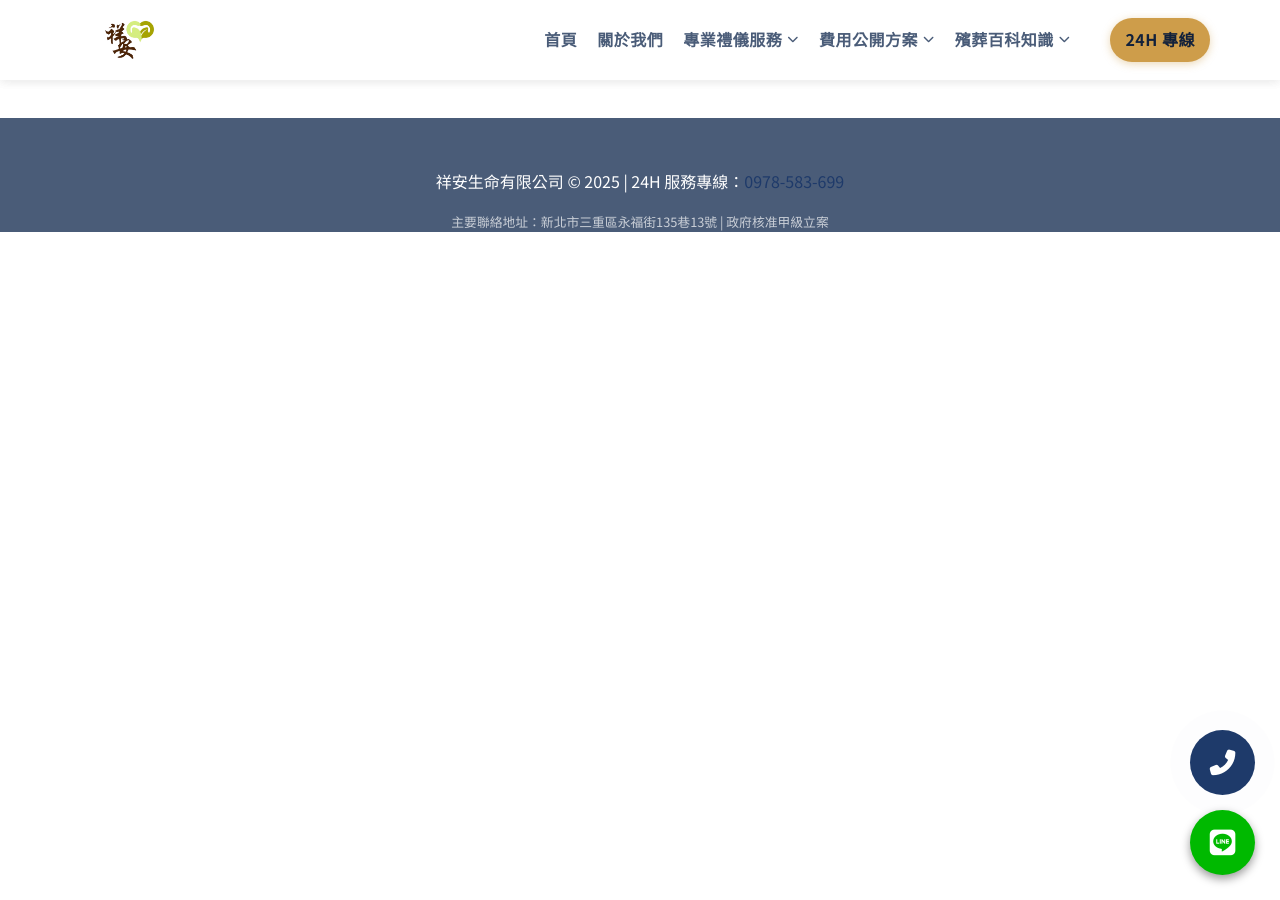
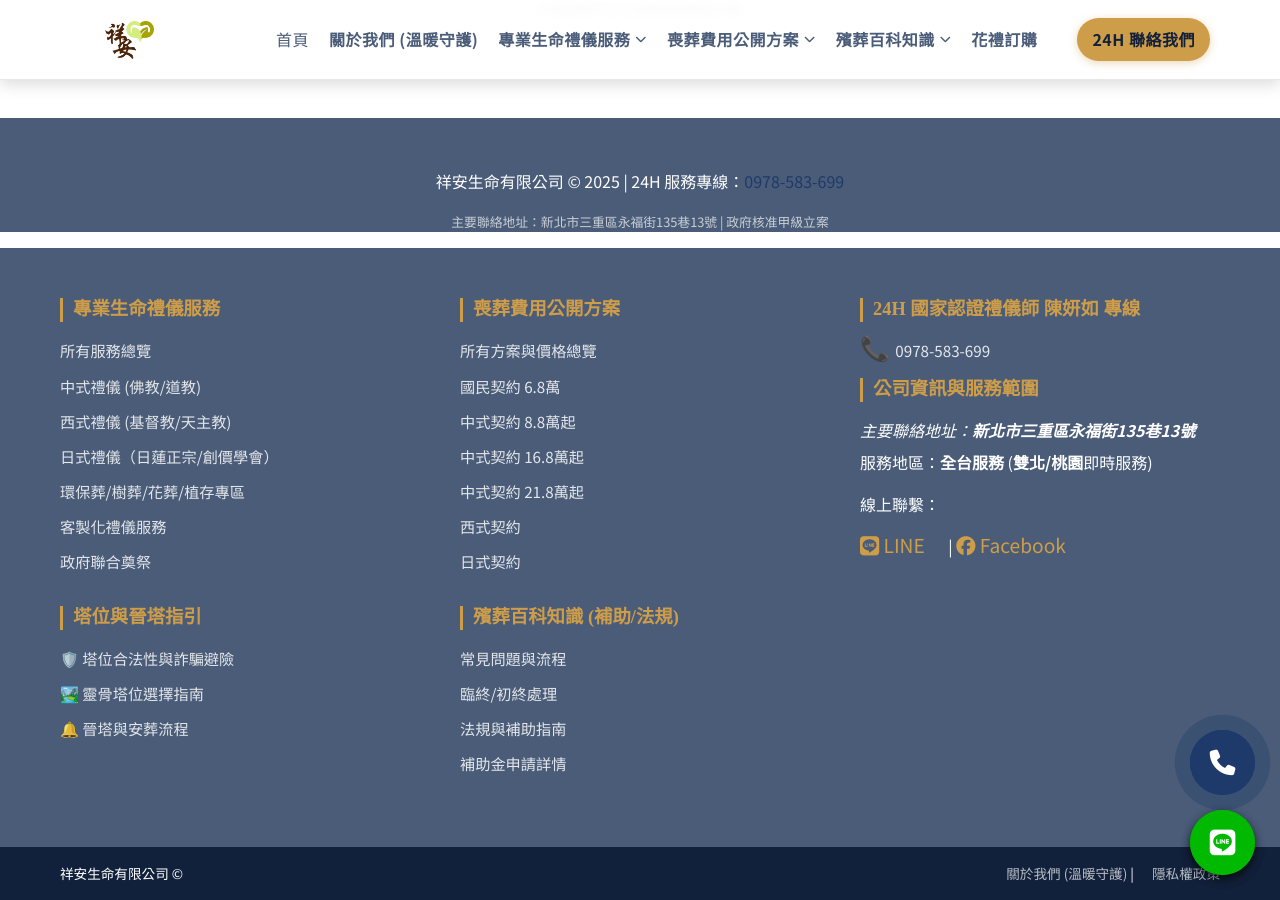
Before and after one commit to Shiangan/Shiangan, a Jekyll site: the page plans.html, which Jekyll copies as it is, in a window 1280 px wide and 900 px high, scrolled down 2520 px. Built offline with Jekyll 4.4.1, drawn with Linux system fonts in a browser that asks for light colours; some web fonts are replaced.

Commit message:
Update plans.html

```diff
--- a/plans.html
+++ b/plans.html
@@ -120,70 +120,6 @@
         </div>
     </header>
 
-<body class="plans-page">
-    <header class="main-header" role="banner">
-        <div class="header-container container">
-            <div class="logo">
-                <a href="index.html" title="祥安生命 - 回到首頁">
-                    <img src="images/logo.png" alt="祥安生命 Logo" class="site-logo">
-                </a>
-            </div>
-
-            <nav class="main-nav" id="main-nav" role="navigation">
-                <ul role="menubar">
-                    <li role="menuitem"><a href="index.html"><strong>首頁</strong></a></li>
-                    <li role="menuitem"><a href="about.html"><strong>關於我們</strong></a></li>
-
-                    <li class="dropdown" role="menuitem" aria-haspopup="true">
-                        <a href="services.html"><strong>專業禮儀服務</strong> <i class="fas fa-chevron-down"></i></a>
-                        <div class="submenu-container">
-                            <ul class="submenu" role="menu">
-                                <li class="submenu-title">宗教禮俗分類</li>
-                                <li><a href="services.html#buddhist-taoist">中式禮儀 (佛/道)</a></li>
-                                <li><a href="services.html#western-etiquette">西式禮儀 (基/天)</a></li>
-                                <li><a href="services.html#japanese-etiquette">日式禮儀 (創價/日蓮)</a></li>
-                                <li class="submenu-separator"></li>
-                                <li class="submenu-title">自然永續葬</li>
-                                <li><a href="services.html#eco-burial">樹葬/海葬/花葬專區</a></li>
-                            </ul>
-                        </div>
-                    </li>
-
-                    <li class="dropdown active" role="menuitem" aria-haspopup="true">
-                        <a href="plans.html"><strong>費用公開方案</strong> <i class="fas fa-chevron-down"></i></a>
-                        <div class="submenu-container">
-                            <ul class="submenu" role="menu">
-                                <li class="submenu-title">公開透明契約</li>
-                                <li><a href="#basic">國民契約 6.8萬</a></li>
-                                <li><a href="#eighty-eight">中式契約 8.8萬</a></li>
-                                <li><a href="#eleven-eight">中式精緻 11.8萬</a></li>
-                                <li><a href="#fourteen-eight">中式莊嚴 14.8萬</a></li>
-                                <li><a href="#seventeen-eight">尊榮契約 17.8萬</a></li>
-                                <li class="submenu-separator"></li>
-                                <li><a href="#west">西式/日式專案</a></li>
-                            </ul>
-                        </div>
-                    </li>
-
-                    <li class="dropdown" role="menuitem" aria-haspopup="true">
-                        <a href="blog.html"><strong>殯葬百科知識</strong> <i class="fas fa-chevron-down"></i></a>
-                        <div class="submenu-container">
-                            <ul class="submenu" role="menu">
-                                <li><a href="blog.html#first-step">臨終初終處理</a></li>
-                                <li><a href="blog.html#law-guide">補助金申請詳情</a></li>
-                                <li><a href="blog.html#faq">治喪常見問題</a></li>
-                            </ul>
-                        </div>
-                    </li>
-
-                    <li class="contact-nav" role="menuitem"><a href="tel:+886978583699"><strong>24H 專線</strong></a></li>
-                </ul>
-            </nav>
-            <button class="menu-toggle" aria-label="切換選單" aria-controls="main-nav" aria-expanded="false">
-                <i class="fas fa-bars"></i>
-            </button>
-        </div>
-    </header>
 
     <main>
         <section class="hero-section first-section">
@@ -389,4 +325,102 @@
         });
     </script>
 </body>
+
+     <footer role="contentinfo">
+        <div class="container footer-grid wide-footer-grid">
+
+            <div class="footer-block footer-links">
+                <h4>專業生命禮儀服務</h4>
+                <ul>
+                    <li><a href="services.html" title="所有禮儀服務總覽">所有服務總覽</a></li>
+                    <li><a href="services.html#buddhist-taoist" title="中式佛/道教禮儀">中式禮儀 (佛教/道教)</a></li>
+                    <li><a href="services.html#western-etiquette" title="西式基督/天主教禮儀">西式禮儀 (基督教/天主教)</a></li>
+                    <li><a href="services.html#japanese-etiquette" title="日式宗教禮儀">日式禮儀（日蓮正宗/創價學會）</a></li>
+                    <li><a href="services.html#eco-burial" title="環保葬、樹葬專區">環保葬/樹葬/花葬/植存專區</a></li>
+                    <li><a href="services.html#customized-etiquette" title="榮民、特定習俗等客製化服務">客製化禮儀服務</a></li>
+                    <li><a href="services.html#special-together" title="聯合奠祭">政府聯合奠祭</a></li>
+                </ul>
+
+                <h4> 塔位與晉塔指引 </h4>
+                <ul>
+                    <li><a href="ta-wei-he-fa-xing-query-guide.html" title="塔位合法性與詐騙避險指南">🛡️ 塔位合法性與詐騙避險</a></li>
+                    <li><a href="ta-wei-choice-guide.html" title="靈骨塔位選擇指南">🏞️ 靈骨塔位選擇指南</a></li>
+                    <li><a href="jin-ta-process-details.html" title="圓滿晉塔與安葬流程詳解">🔔 晉塔與安葬流程</a></li>
+                </ul>
+            </div>
+
+            <div class="footer-block footer-links">
+                <h4>喪葬費用公開方案</h4>
+                <ul>
+                    <li><a href="plans.html" title="所有費用方案與價格總覽">所有方案與價格總覽</a></li>
+                    <li><a href="plans.html#basic" title="國民契約 6.8萬方案">國民契約 6.8萬</a></li>
+                    <li><a href="plans.html#eighty-eight" title="中式契約 8.8萬方案">中式契約 8.8萬起</a></li>
+                    <li><a href="plans.html#sixteen-eight" title="中式契約 16.8萬方案">中式契約 16.8萬起</a></li>
+                    <li><a href="plans.html#twenty-one-eight" title="中式契約 21.8萬方案">中式契約 21.8萬起</a></li>
+                    <li><a href="plans.html#west" title="西式契約方案">西式契約</a></li>
+                    <li><a href="plans.html#japen" title="日式契約方案">日式契約</a></li>
+                </ul>
+
+                <h4>殯葬百科知識 (補助/法規)</h4>
+                <ul>
+                    <li><a href="blog.html" title="所有常見問題與流程總覽">常見問題與流程</a></li>
+                    <li><a href="blog.html#first-step" title="臨終/初終處理指南">臨終/初終處理</a></li>
+                    <li><a href="blog.html#law-guide" title="殯葬法規與補助指南">法規與補助指南</a></li>
+                    <li><a href="blog.html#subsidy-details" title="勞保/國保/榮民喪葬補助詳情">補助金申請詳情</a></li>
+                </ul>
+            </div>
+
+            <div class="footer-block footer-contact" itemscope itemtype="https://schema.org/LocalBusiness">
+                <h4 style="margin-bottom: 5px;">24H 國家認證禮儀師 陳妍如 專線</h4>
+                <p style="font-size: 1.5rem; color: var(--accent-color); margin-top: 0;">
+                    📞 <a href="tel:+886978583699" itemprop="telephone" title="點擊撥打 24小時緊急專線">0978-583-699</a>
+                    <meta itemprop="priceRange" content="$$$">
+                    <meta itemprop="openingHours" content="Mo-Su 00:00-23:59">
+                    <meta itemprop="areaServed" content="台灣全區">
+                </p>
+
+                <h4>公司資訊與服務範圍</h4>
+                <address itemprop="address" itemscope itemtype="https://schema.org/PostalAddress">
+                    <p>
+                        主要聯絡地址：<span itemprop="streetAddress"><strong>新北市三重區永福街135巷13號</strong></span>
+                        <meta itemprop="addressLocality" content="新北">
+                        <meta itemprop="addressRegion" content="台灣">
+                    </p>
+                </address>
+                <p>服務地區：<strong itemprop="areaServed">全台服務</strong> (<strong>雙北/桃園</strong>即時服務)</p>
+
+                <p style="margin-top: 15px;">線上聯繫：</p>
+                <div class="footer-social-links">
+                    <a href="https://line.me/ti/p/@yourlineid" target="_blank" rel="noopener noreferrer nofollow" title="LINE ID 即時諮詢"><i class="fab fa-line" aria-hidden="true"></i> LINE</a> |
+                    <a href="https://www.facebook.com/ShianganLife" target="_blank" rel="noopener noreferrer nofollow" title="Facebook 粉絲專頁聯繫"><i class="fab fa-facebook" aria-hidden="true"></i> Facebook</a>
+                </div>
+            </div>
+        </div>
+
+        <div class="footer-copyright">
+            <div class="container">
+                <div class="footer-logo text-line-container">
+                    <span class="fit-text-line" title="祥安生命有限公司版權所有">祥安生命有限公司 © <span id="current-year"></span></span>
+                </div>
+                <div class="footer-meta">
+                     <a href="about.html#team" title="了解祥安的服務理念與團隊">關於我們 (溫暖守護)</a> | <a href="privacy.html" title="隱私權政策與聲明">隱私權政策</a>
+                </div>
+            </div>
+        </div>
+    </footer>
+
+    <div class="floating-cta" aria-label="緊急聯繫方式">
+        <a href="tel:+886978583699" title="24H 電話諮詢 0978-583-699"><i class="fas fa-phone" aria-hidden="true"></i></a>
+        <a href="https://line.me/ti/p/@yourlineid" target="_blank" rel="noopener noreferrer nofollow" title="LINE 即時諮詢"><i class="fab fa-line" aria-hidden="true"></i></a>
+    </div>
+
+    <script src="js/script.js" defer></script>
+    <script>
+        document.body.classList.remove('js-loading');
+        // 確保 current-year 更新
+        document.getElementById('current-year').textContent = new Date().getFullYear();
+    </script>
+    <script src="https://cdn.jsdelivr.net/npm/bootstrap@5.3.0/dist/js/bootstrap.bundle.min.js"></script>
+
+</body>
 </html>
```
